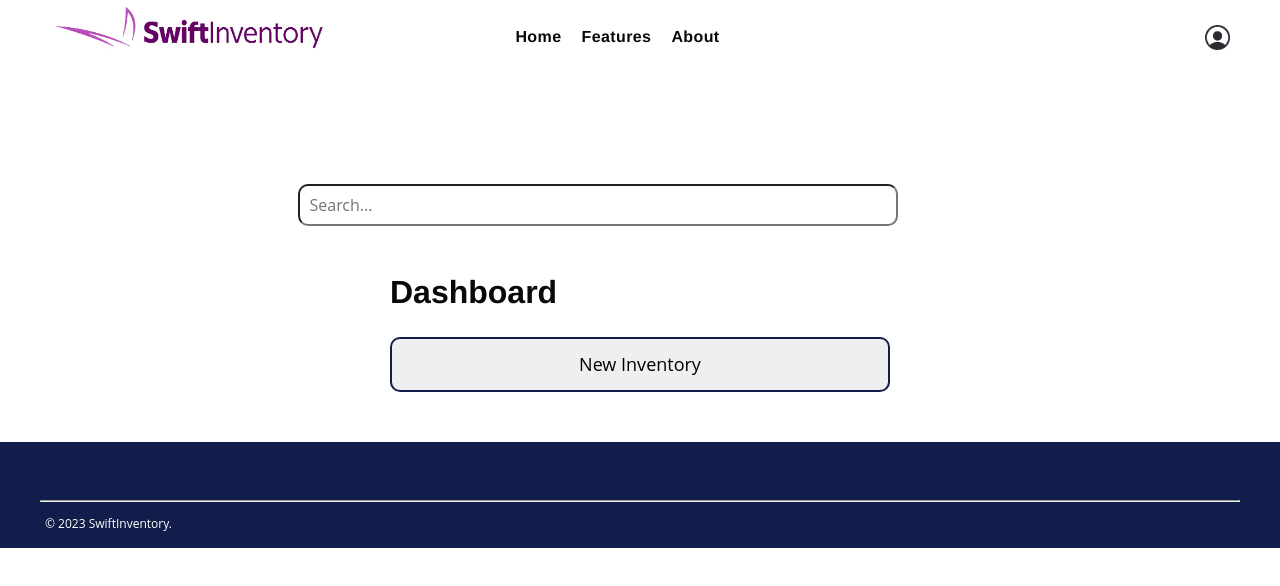
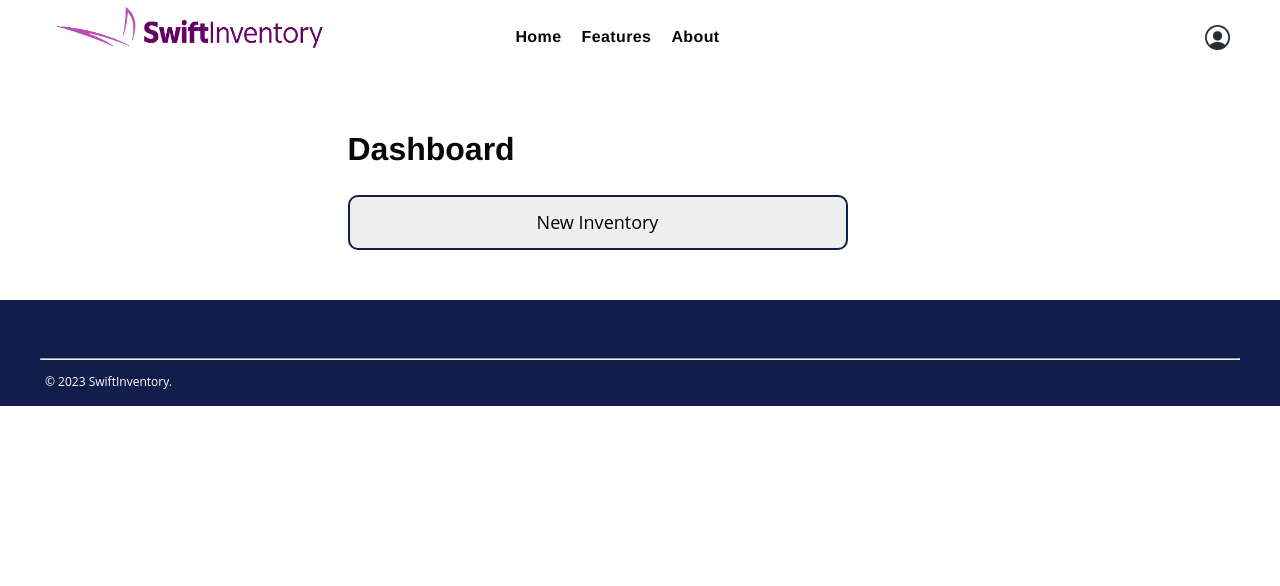
Before and after one commit to zunique90/swifttake1, a Next.js app: page /dashboard in a window 1280 px wide. Shown: the top 586 px of the page. Built offline with nearby package versions, Linux system fonts and the light colour scheme.

Commit message:
chore: moved search bar to inventory page

```diff
--- a/pages/dashboard.js
+++ b/pages/dashboard.js
@@ -19,13 +19,6 @@ export default function Dashboard() {
 
   return (
     <>
-      <div className={style.searchBarContainer}>
-        <input
-          type="text"
-          placeholder="Search..."
-          className={style.searchBar}
-        />
-      </div>
       <div className={style.container}>
         <h1>Dashboard</h1>
         <div>
--- a/styles/dash.module.css
+++ b/styles/dash.module.css
@@ -8,23 +8,6 @@
   margin-left: auto;
   justify-content: center;
   margin-right: auto;
-}
-
-.searchBarContainer {
-  display: flex;
-  justify-content: center;
-  max-width: auto;
-  margin-left: auto;
-  float: center;
-  padding-top: 10rem;
-}
-
-.searchBar {
-  width: 600px;
-  margin: auto;
-  padding: 10px;
-  font-size: 16px;
-  border-radius: 10px;
 }
 
 .categoryBox {
```
Also changed, not shown: pages/inventory.js (+15 -2 lines), styles/table.module.css (+17 -0 lines).
